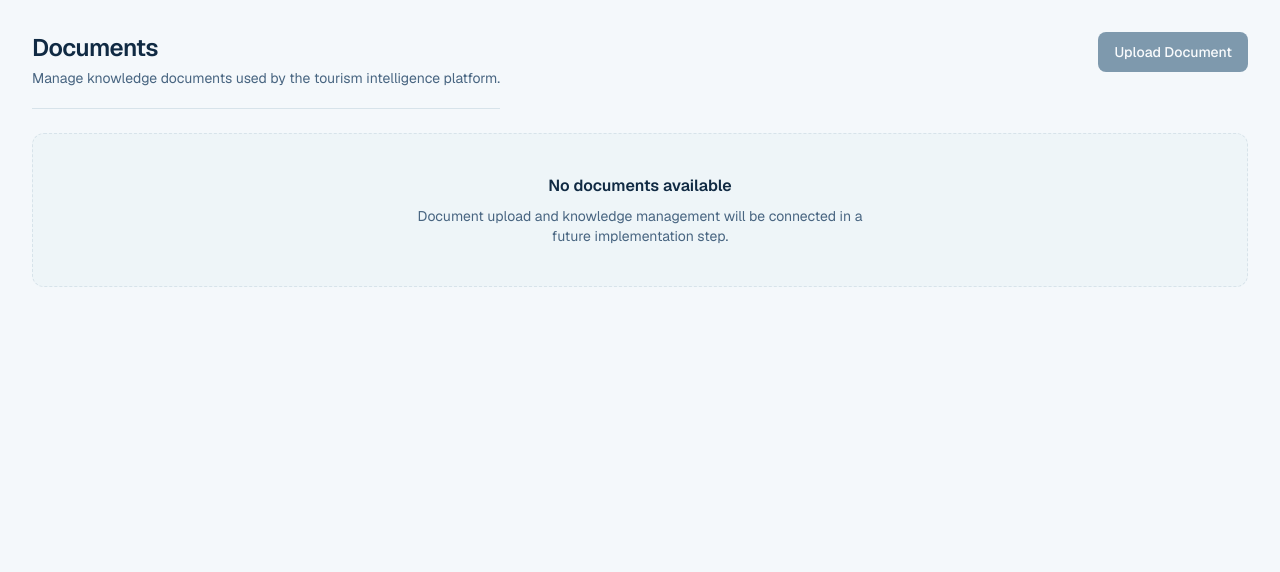
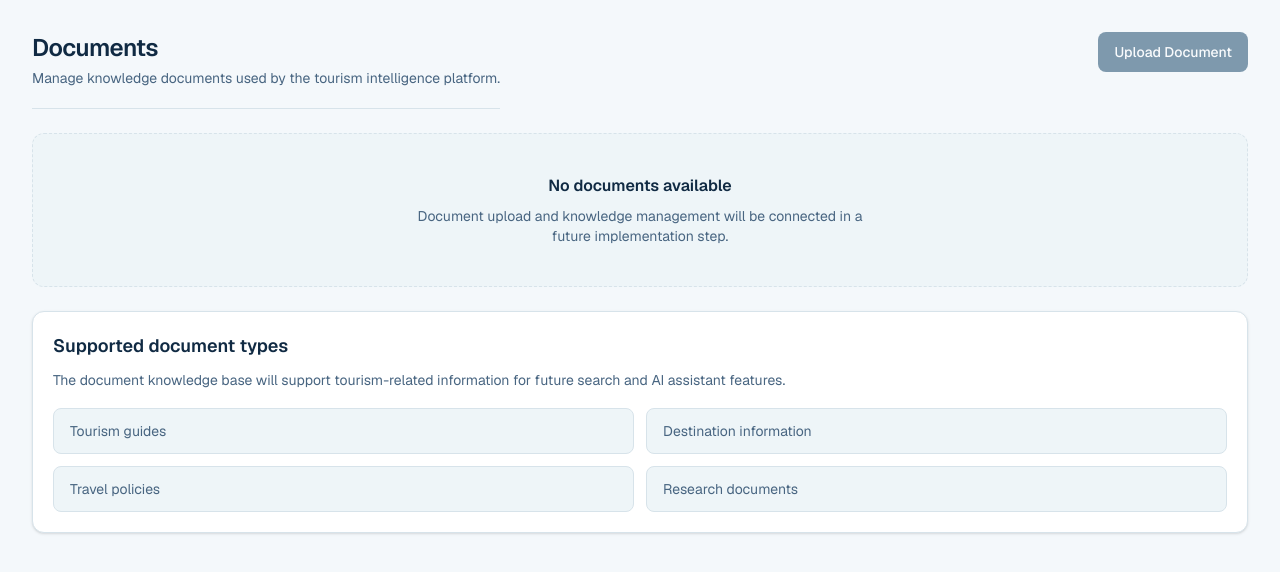
Before and after one commit to ImranManshaAI/ai-tourism-intelligence-platform, a Next.js app in the folder frontend/: page /documents in a window 1280 px wide. Shown: the top 572 px of the page. Built offline with nearby package versions, Linux system fonts and the light colour scheme.

Commit message:
feat(frontend): add supported document types section

```diff
--- a/frontend/app/documents/page.tsx
+++ b/frontend/app/documents/page.tsx
@@ -1,6 +1,14 @@
 import { Button } from "../../components/ui/Button";
+import { Card } from "../../components/ui/Card";
 import { EmptyState } from "../../components/ui/EmptyState";
 import { PageHeader } from "../../components/ui/PageHeader";
+
+const supportedDocumentTypes = [
+  "Tourism guides",
+  "Destination information",
+  "Travel policies",
+  "Research documents",
+];
 
 export default function DocumentsPage() {
   return (
@@ -21,6 +29,33 @@ export default function DocumentsPage() {
             description="Document upload and knowledge management will be connected in a future implementation step."
           />
         </div>
+
+        <section className="mt-6" aria-labelledby="supported-document-types">
+          <Card className="p-5">
+            <h2
+              id="supported-document-types"
+              className="text-lg font-semibold text-text-primary"
+            >
+              Supported document types
+            </h2>
+
+            <p className="mt-2 text-sm leading-6 text-text-secondary">
+              The document knowledge base will support tourism-related
+              information for future search and AI assistant features.
+            </p>
+
+            <ul className="mt-4 grid gap-3 sm:grid-cols-2">
+              {supportedDocumentTypes.map((documentType) => (
+                <li
+                  key={documentType}
+                  className="rounded-lg border border-border bg-surface-muted px-4 py-3 text-sm text-text-secondary"
+                >
+                  {documentType}
+                </li>
+              ))}
+            </ul>
+          </Card>
+        </section>
       </div>
     </main>
   );
```
